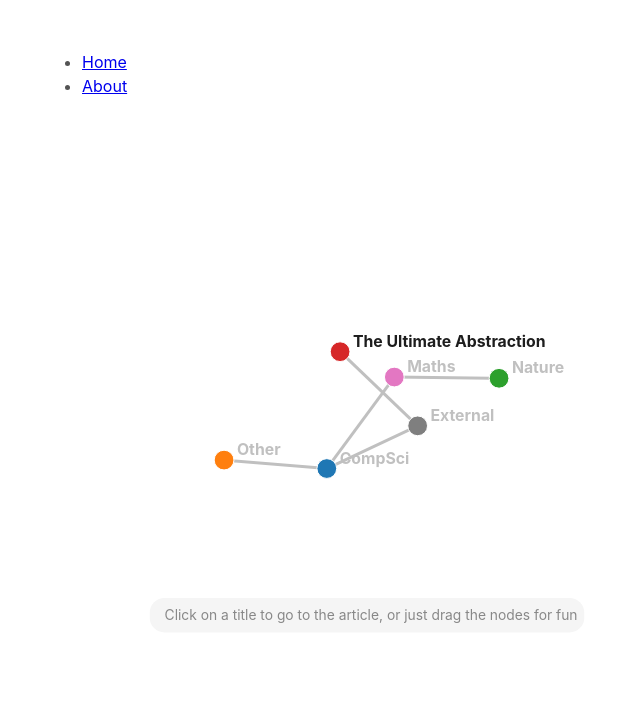
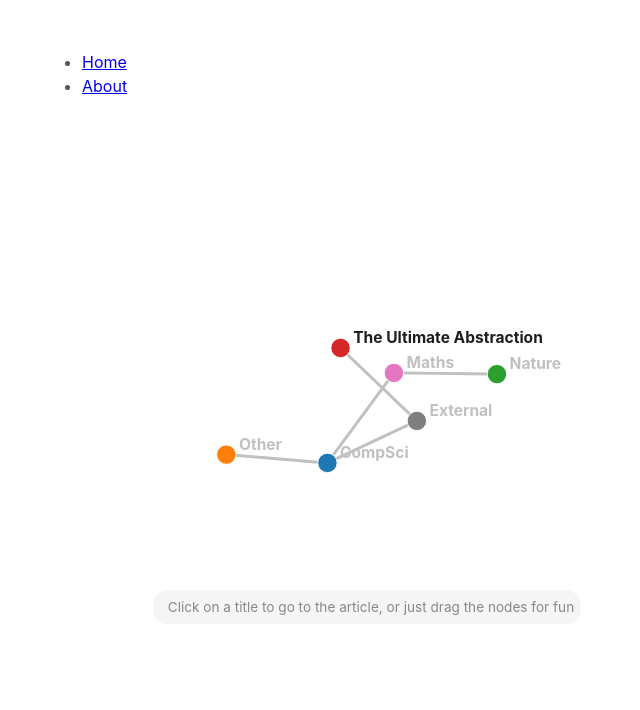
Before and after one commit to zslade/my-first-gatsby-site, a Gatsby site: page / in a window 1280 px wide. Shown: the whole page, without its empty margins (273-913 px from the left). Built offline with nearby package versions, Linux system fonts and the light colour scheme; Gatsby itself is replaced by a stand-in of ours.

Commit message:
add padding to index div

```diff
--- a/src/components/graph.js
+++ b/src/components/graph.js
@@ -11,7 +11,6 @@ const Graph = ({ nodes, links }) => {
     // Adding the static text box
     const textBox = svg
       .append("rect")
-      // .attr("x", -650 / 2)
       .attr("y", 190)
       .attr("height", 35)
       .attr("rx", 15) // Round corners
@@ -20,8 +19,8 @@ const Graph = ({ nodes, links }) => {
 
     const textBoxText = svg
       .append("text")
+      .attr('width', '100')
       .text("Click on a title to go to the article, or just drag the nodes for fun")
-      // .attr("x", -205)
       .attr("y", 212)
       .style("font-family", "'BlinkMacSystemFont', '-apple-system', 'Segoe UI','Roboto','Helvetica Neue','Arial','Noto Sans', sans-serif")
       .style("font-size", "14px")
--- a/src/pages/index.js
+++ b/src/pages/index.js
@@ -8,7 +8,7 @@ import { nodes, links } from '../components/data';
 // function that returns a JSX element
 const IndexPage = () => {
   return (
-    <div>
+    <div style={{margin: '0px 10px 0 10px'}}>
       <div className={container} style={{marginBottom: '0px'}}>
         <Navigation />
       </div>
```
